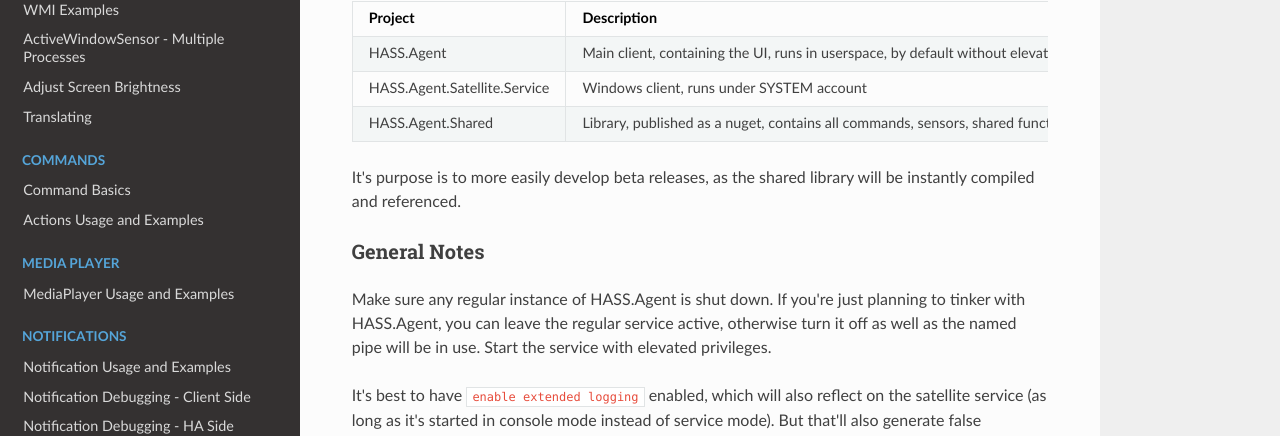
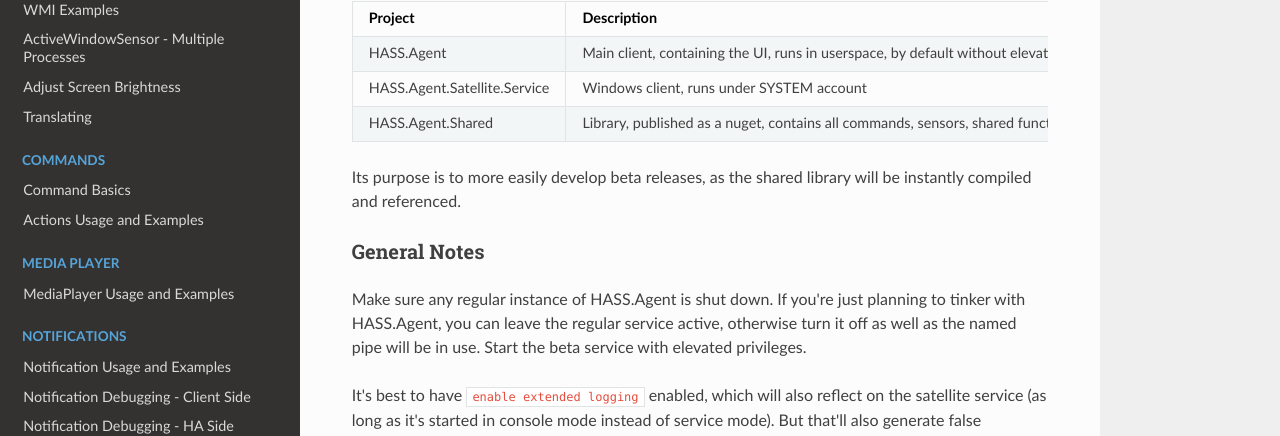
Before and after one commit to LAB02-Admin/HASS.Agent-Docs, an MkDocs documentation site: the page built from docs/development/introduction.md, in a window 1280 px wide and 1156 px high. Shown: the part 450-886 px from the top of the window. Built offline with MkDocs 1.6.1, drawn with Linux system fonts in a browser that asks for light colours; nearby versions of some CDN libraries.

Commit message:
Update introduction.md

```diff
--- a/docs/development/introduction.md
+++ b/docs/development/introduction.md
@@ -16,11 +16,11 @@
 | HASS.Agent.Satellite.Service | Windows client, runs under SYSTEM account |
 | HASS.Agent.Shared | Library, published as a nuget, contains all commands, sensors, shared functions and enums |
 
-It's purpose is to more easily develop beta releases, as the shared library will be instantly compiled and referenced.
+Its purpose is to more easily develop beta releases, as the shared library will be instantly compiled and referenced.
 
 ### General Notes
 
-Make sure any regular instance of HASS.Agent is shut down. If you're just planning to tinker with HASS.Agent, you can leave the regular service active, otherwise turn it off as well as the named pipe will be in use. Start the service with elevated privileges.
+Make sure any regular instance of HASS.Agent is shut down. If you're just planning to tinker with HASS.Agent, you can leave the regular service active, otherwise turn it off as well as the named pipe will be in use. Start the beta service with elevated privileges.
 
 It's best to have `enable extended logging` enabled, which will also reflect on the satellite service (as long as it's started in console mode instead of service mode). But that'll also generate false positives, so primarily focus on the issue at hand.
 
```
